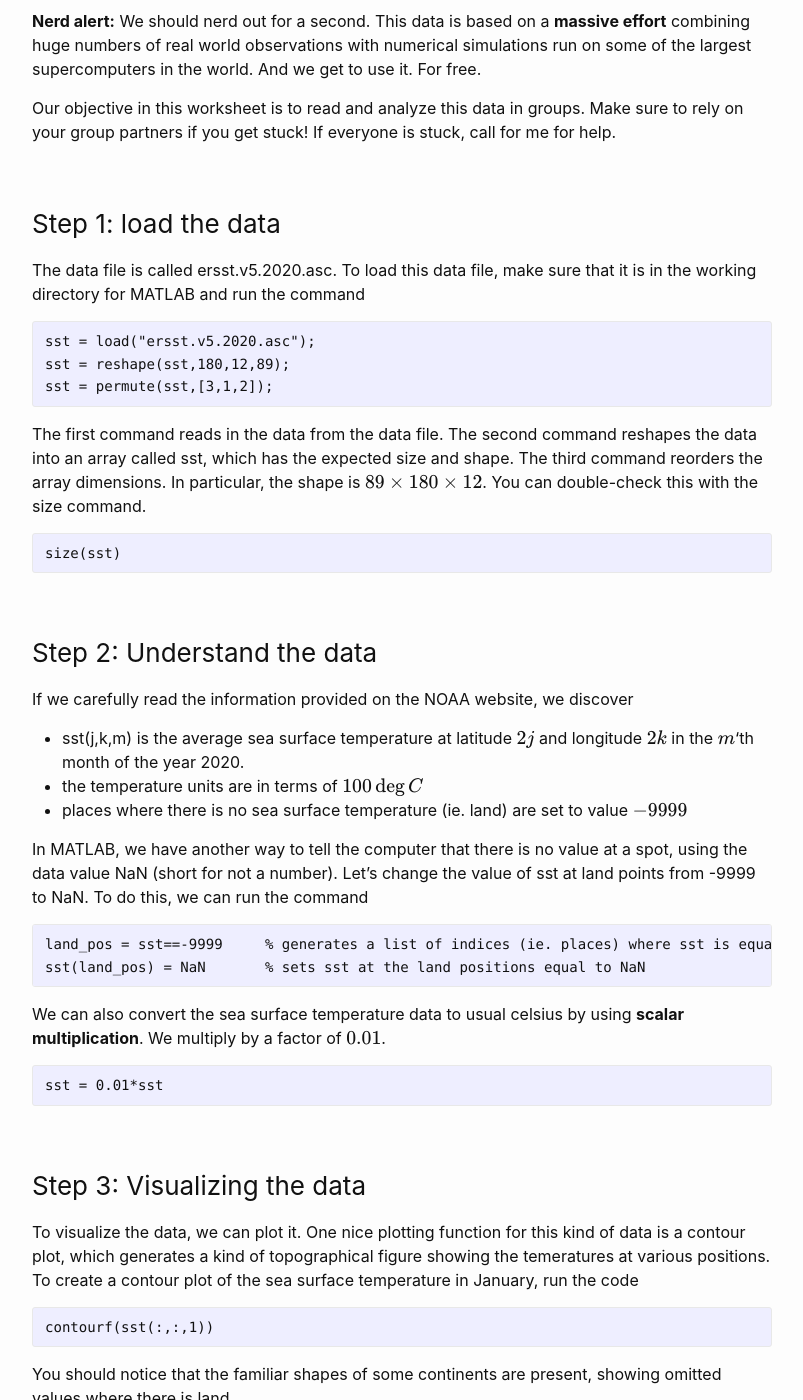
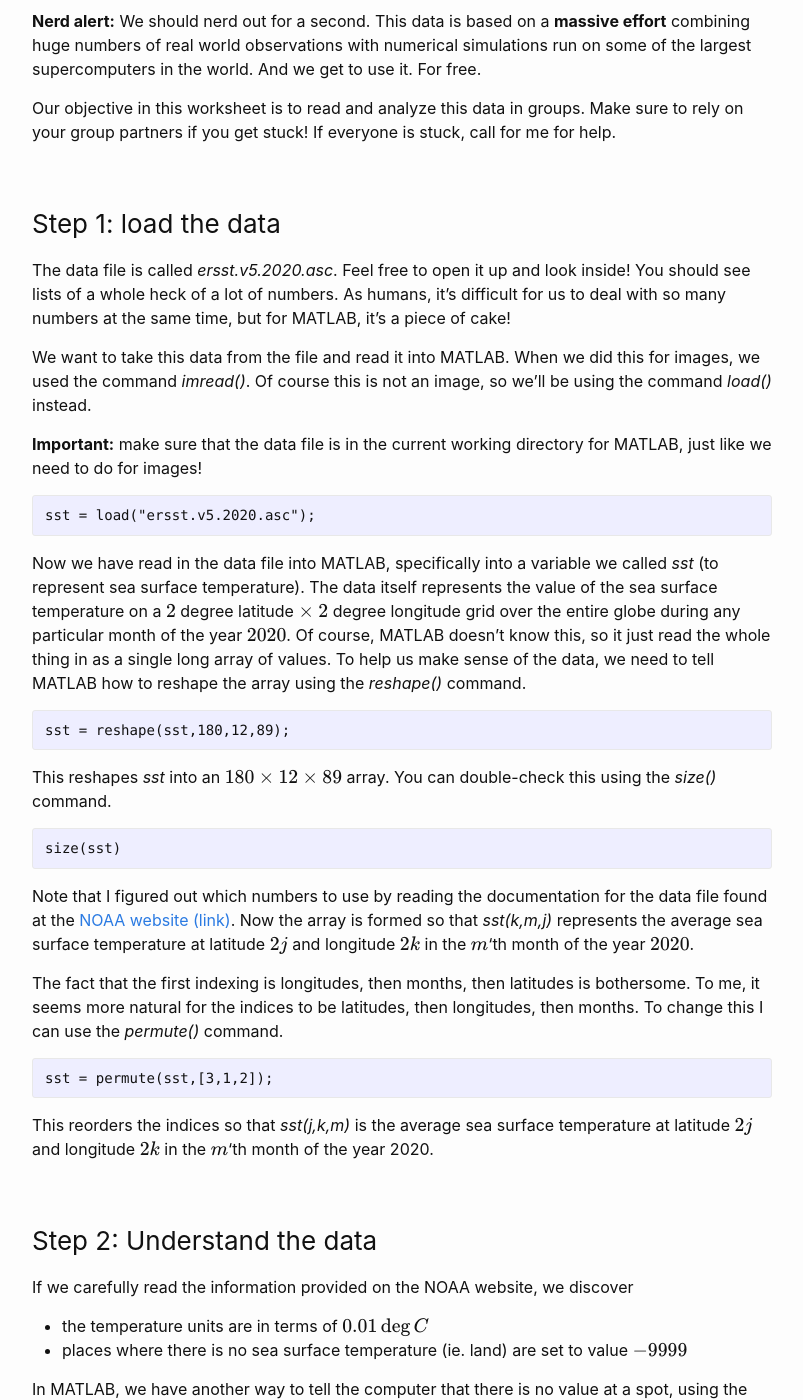
Before and after one commit to wcasper/math107spring2022, a Jekyll site: the page built from _worksheets/ws1/ws1.md, in a window 1280 px wide and 1400 px high, scrolled down 723 px. Shown: the whole window, without its empty margins (238-1041 px from the left). Built offline with Jekyll 4.4.1, drawn with Linux system fonts in a browser that asks for light colours.

Commit message:
added additional explanation

````diff
--- a/_worksheets/ws1/ws1.md
+++ b/_worksheets/ws1/ws1.md
@@ -23,26 +23,45 @@ Our objective in this worksheet is to read and analyze this data in groups.  Mak
 
 ### Step 1: load the data
 
-The data file is called ersst.v5.2020.asc.  To load this data file, make sure that it is in the working directory for MATLAB and run the command
+The data file is called *ersst.v5.2020.asc*.  Feel free to open it up and look inside!  You should see lists of a whole heck of a lot of numbers.  As humans, it's difficult for us to deal with so many numbers at the same time, but for MATLAB, it's a piece of cake!
+
+We want to take this data from the file and read it into MATLAB.  When we did this for images, we used the command *imread()*.   Of course this is not an image, so we'll be using the command *load()* instead.
+
+**Important:** make sure that the data file is in the current working directory for MATLAB, just like we need to do for images!
 
 ```Matlab
 sst = load("ersst.v5.2020.asc");
-sst = reshape(sst,180,12,89);
-sst = permute(sst,[3,1,2]);
 ```
 
-The first command reads in the data from the data file.  The second command reshapes the data into an array called sst, which has the expected size and shape.  The third command reorders the array dimensions.  In particular, the shape is $$89\times 180\times 12$$.  You can double-check this with the size command.
+Now we have read in the data file into MATLAB, specifically into a variable we called *sst* (to represent sea surface temperature).  The data itself represents the value of the sea surface temperature on a $$2$$ degree latitude $$\times$$ $$2$$ degree longitude grid over the entire globe during any particular month of the year $$2020$$.  Of course, MATLAB doesn't know this, so it just read the whole thing in as a single long array of values.  To help us make sense of the data, we need to tell MATLAB how to reshape the array using the *reshape()* command.
+
+```Matlab
+sst = reshape(sst,180,12,89);
+```
+
+This reshapes *sst* into an $$180\times 12\times 89$$ array.  You can double-check this using the *size()* command.
 
 ```Matlab
 size(sst)
 ```
 
+Note that I figured out which numbers to use by reading the documentation for the data file found at the <a target="_parent" href="https://www.ncdc.noaa.gov/data-access/marineocean-data/extended-reconstructed-sea-surface-temperature-ersst-v5"> NOAA website (link)</a>.
+Now the array is formed so that *sst(k,m,j)* represents the average sea surface temperature at latitude $$2j$$ and longitude $$2k$$ in the $$m$$'th month of the year $$2020$$.
+
+The fact that the first indexing is longitudes, then months, then latitudes is bothersome.  To me, it seems more natural for the indices to be latitudes, then longitudes, then months.  To change this I can use the *permute()* command.
+
+```Matlab
+sst = permute(sst,[3,1,2]);
+```
+
+This reorders the indices so that *sst(j,k,m)* is the average sea surface temperature at latitude $$2j$$ and longitude $$2k$$ in the $$m$$'th month of the year 2020.
+
+
 ### Step 2: Understand the data
 
 If we carefully read the information provided on the NOAA website, we discover
 
-* sst(j,k,m) is the average sea surface temperature at latitude $$2j$$ and longitude $$2k$$ in the $$m$$'th month of the year 2020.
-* the temperature units are in terms of $$100\deg C$$
+* the temperature units are in terms of $$0.01\deg C$$
 * places where there is no sea surface temperature (ie. land) are set to value $$-9999$$
 
 In MATLAB, we have another way to tell the computer that there is no value at a spot, using the data value NaN (short for not a number).  Let's change the value of sst at land points from -9999 to NaN.  To do this, we can run the command
````
